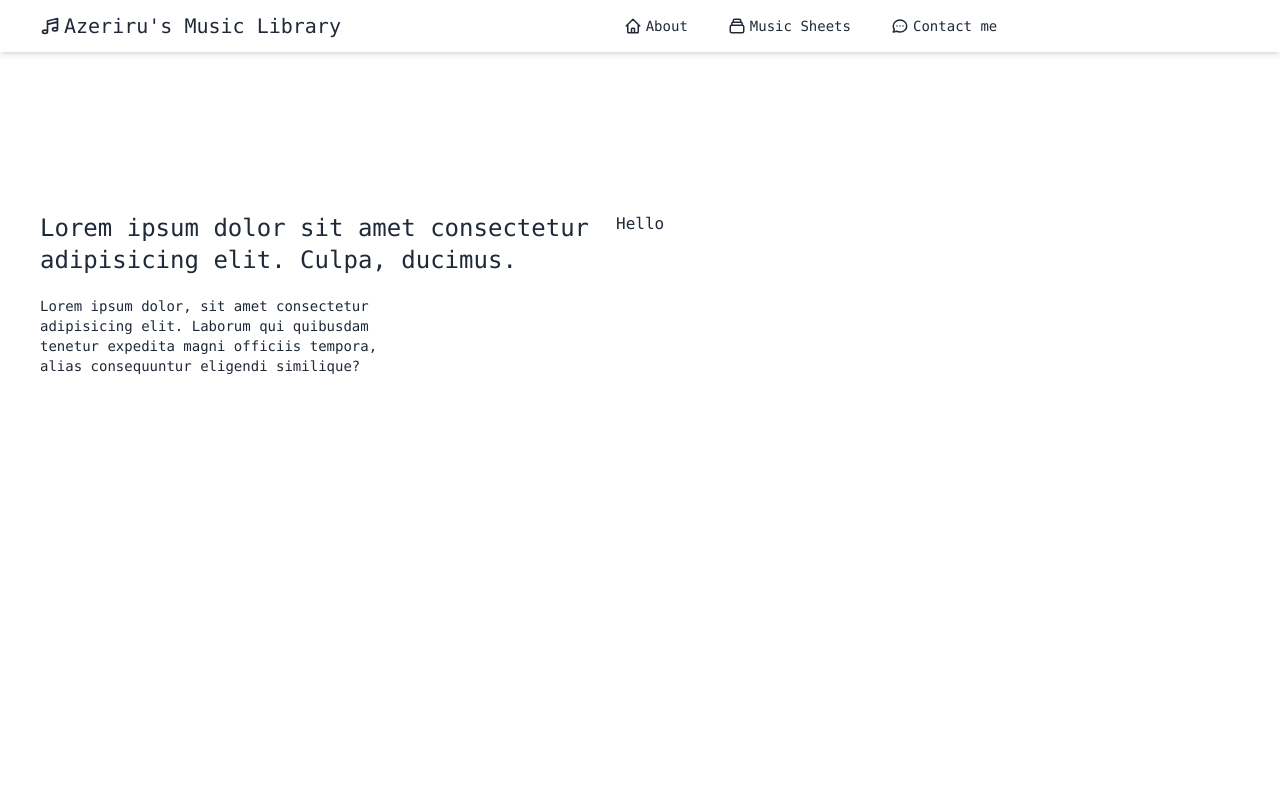
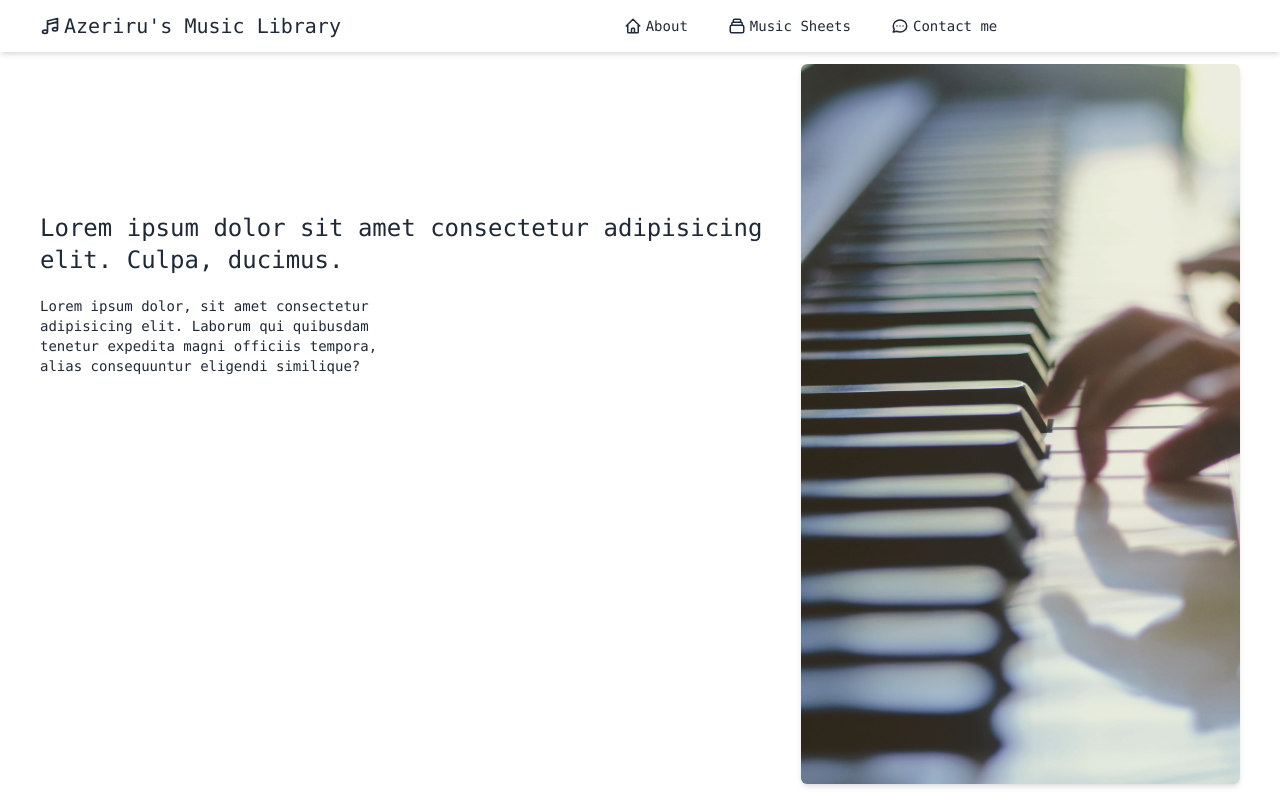
Before and after one commit to JethroSama/Client-1-site, a Next.js app: page / in a window 1280 px wide. Built offline with nearby package versions, Linux system fonts and the light colour scheme.

Commit message:
finish styling about page

```diff
--- a/pages/index.js
+++ b/pages/index.js
@@ -1,7 +1,7 @@
 import Head from 'next/head'
 import Image from 'next/image'
 import Header from '../components/Header'
-import HeroImage from '../components/HeroImage'
+import PianoImg from '../images/piano.jpg'
 
 export default function Home() {
   return (
@@ -14,16 +14,21 @@ export default function Home() {
 
       {/* Header */ }
       <Header />
-      <div className='md:flex px-5 md:px-10 pt-40'>
-        <div className='max-w-xl'>
+      <div className='md:flex px-5 md:px-10'>
+        <div className='flex md:hidden relative w-full h-[20vh] mt-3 rounded-md overflow-hidden shadow-md'>
+          <Image className='object-cover' layout='fill' objectPosition='center' src={ PianoImg } alt='heroimg' />
+
+        </div>
+        <div className='lg:max-w-6xl pt-10 md:pt-40'>
 
           <h1 className='text-lg md:text-2xl mb-5'>
             Lorem ipsum dolor sit amet consectetur adipisicing elit. Culpa, ducimus.
           </h1>
           <p className='max-w-sm text-xs md:text-sm'>Lorem ipsum dolor, sit amet consectetur adipisicing elit. Laborum qui quibusdam tenetur expedita magni officiis tempora, alias consequuntur eligendi similique?</p>
         </div>
-        <div>
-          Hello
+        <div className='hidden md:flex relative w-full lg:w-[50%] h-[90vh] mt-3 rounded-md overflow-hidden shadow-md'>
+          <Image className='object-cover' layout='fill' objectPosition='center' src={ PianoImg } alt='heroimg' />
+
         </div>
       </div>
 
```
Also changed, not shown: images/piano.jpg (added), images/piano.svg.
